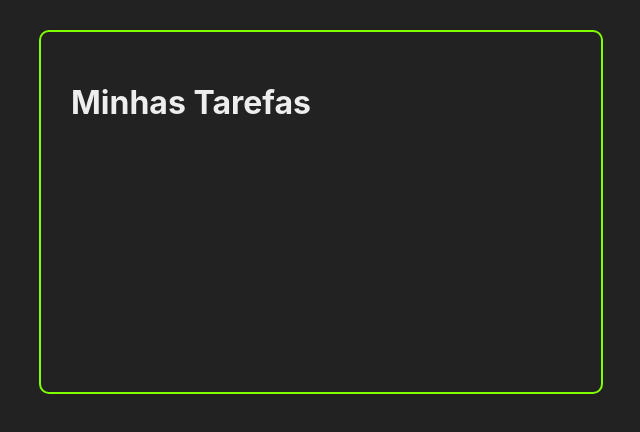
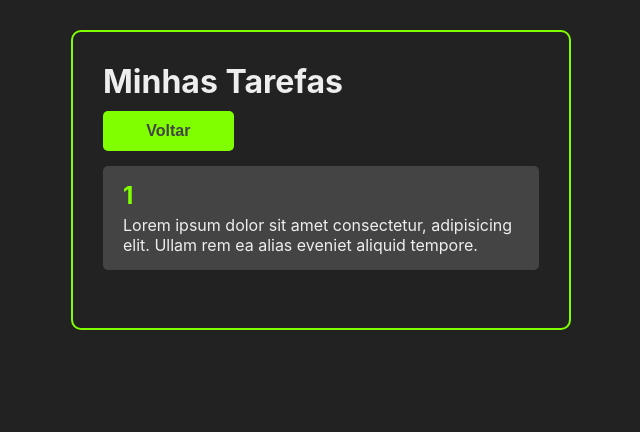
Before and after one commit to Gustavo121/Curso-React, a React (Create React App) app: page /1 in a window 1280 px wide. Shown: the top 432 px of the page, without its empty margins (319-959 px from the left). Built offline with nearby package versions, Linux system fonts and the light colour scheme.

Commit message:
info task feita, button voltar feito

```diff
--- a/src/App.jsx
+++ b/src/App.jsx
@@ -5,6 +5,7 @@
 import Header from "./components/Header";
 import Tasks from "./components/Tasks";
 import AddTask from "./components/AddTask";
+import TaskDetails from "./components/TaskDetails";
 
 import './App.css'
 
@@ -69,6 +70,7 @@
                     </>
                 )}
             />
+            <Route path="/:taskTitle" exact component={TaskDetails} />
         </div>
     </Router>
   );
--- a/src/components/Button.css
+++ b/src/components/Button.css
@@ -9,4 +9,10 @@
     font-weight: bold;
     cursor: pointer;
     border: none;
+    transition: all 0.5s ease;
 }
+
+.button:hover {
+    background-color: #444;
+    color: chartreuse;
+}
--- a/src/components/Task.css
+++ b/src/components/Task.css
@@ -19,4 +19,5 @@
     border: none;
     font-size: 24px;
     color: chartreuse;
+    margin: 0 5px;
 }
--- a/src/components/Task.jsx
+++ b/src/components/Task.jsx
@@ -1,9 +1,16 @@
 import React from 'react';
-import { CgClose, CgInfo} from 'react-icons/cg'
+import { CgClose, CgInfo} from 'react-icons/cg';
+import { useHistory } from 'react-router-dom';
 
 import './Task.css'
 
 const Task = ({ task, handleTaskClick, handleTaskDeletion }) => {
+    const history = useHistory();
+
+    const handleTaskDetailsClick = () => {
+        history.push(`/${task.title}`);
+    }
+
     return (
         <div
             className="task-container"
@@ -22,6 +29,7 @@
                 </button>
                 <button
                     className="see-task-details-button"
+                    onClick={handleTaskDetailsClick}
                 >
                     <CgInfo />
                 </button>
--- /dev/null
+++ b/src/components/TaskDetails.css
@@ -0,0 +1,19 @@
+.task-details-container {
+    background: #444;
+    margin: 15px 0;
+    padding: 15px 20px;
+    display: flex;
+    flex-direction: column;
+    color: #eee;
+    border-radius: 5px;
+}
+
+.task-details-container h2 {
+    margin-bottom: 5px;
+    color: chartreuse;
+}
+
+.back-button-container {
+    width: 30%;
+    margin-top: 10px;
+}
--- a/src/components/TaskDetails.jsx
+++ b/src/components/TaskDetails.jsx
@@ -0,0 +1,29 @@
+import React from 'react';
+import { useHistory, useParams } from 'react-router-dom';
+
+import Button from './Button'
+
+import "./TaskDetails.css";
+
+const TaskDetails = () => {
+    const params = useParams();
+    const history = useHistory();
+
+    const handleBackButtonClick = () => {
+        history.goBack();
+    };
+
+    return (
+        <>
+            <div className="back-button-container">
+                <Button onClick={handleBackButtonClick}>Voltar</Button>
+            </div>
+            <div className="task-details-container">
+                <h2>{params.taskTitle}</h2>
+                <p>Lorem ipsum dolor sit amet consectetur, adipisicing elit. Ullam rem ea alias eveniet aliquid tempore.</p>
+            </div>
+        </>
+     );
+}
+
+export default TaskDetails;
--- a/src/index.css
+++ b/src/index.css
@@ -1,3 +1,9 @@
+* {
+  margin: 0;
+  padding: 0;
+  box-sizing: border-box;
+}
+
 body {
   margin: 0;
   font-family: -apple-system, BlinkMacSystemFont, 'Segoe UI', 'Roboto', 'Oxygen',
--- a/src/index.js
+++ b/src/index.js
@@ -1,13 +1,12 @@
-import React from 'react';
-import ReactDOM from 'react-dom/client';
+import React from "react";
+import ReactDOM from "react-dom";
 
-import './index.css';
-import App from './App';
+import "./index.css";
+import App from "./App";
 
-const root = ReactDOM.createRoot(document.getElementById('root'));
-root.render(
-  <React.StrictMode>
-    <App />
-  </React.StrictMode>,
-  document.getElementById('root')
+ReactDOM.render(
+	<React.StrictMode>
+		<App />
+	</React.StrictMode>,
+	document.getElementById("root")
 );
```
